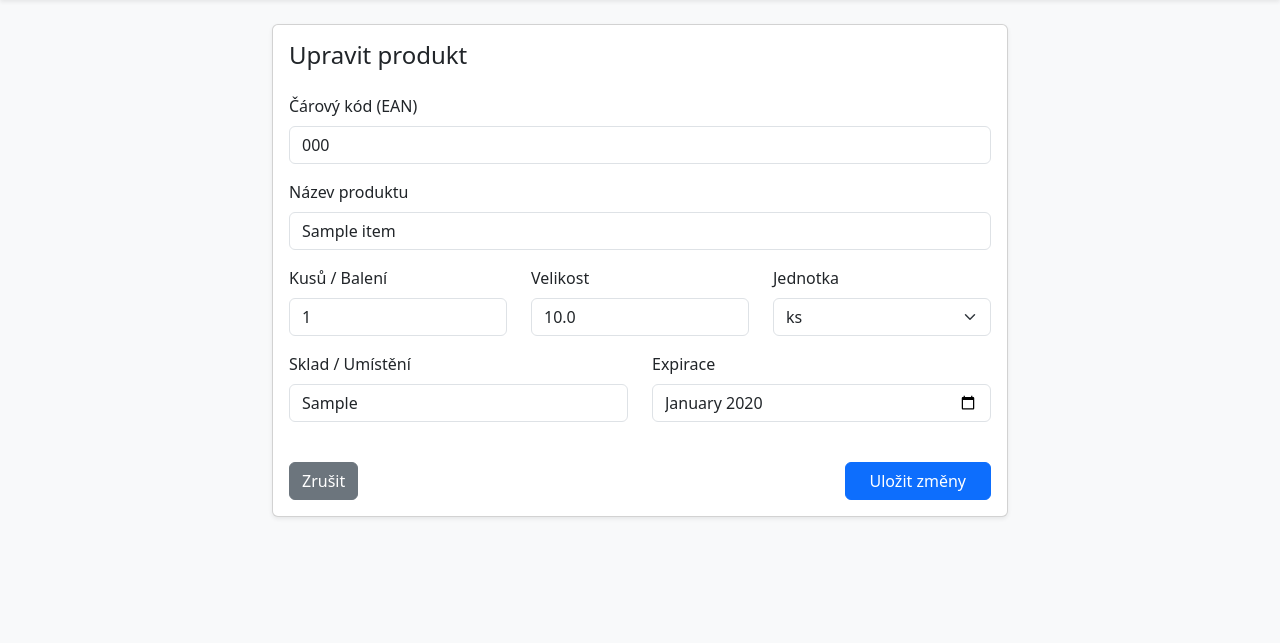
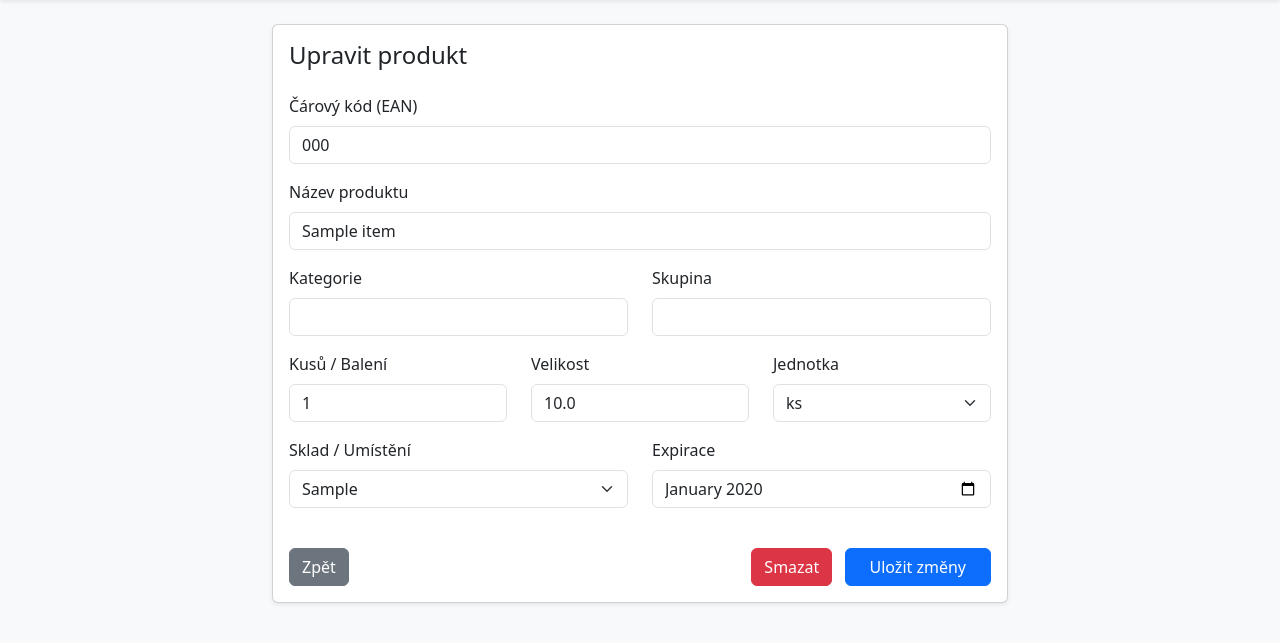
Before and after one commit to lmalar/sklad-potravin, a Flask app: page /edit/1 in a window 1280 px wide. Shown: the part 56-699 px from the top of the page. Run offline with Flask 3, Linux system fonts and the light colour scheme; tables that the repository leaves empty hold one stand-in row (values such as "Sample post").

Commit message:
Update edit.html

```diff
--- a/templates/edit.html
+++ b/templates/edit.html
@@ -6,14 +6,38 @@
             <div class="card-body">
                 <h4 class="card-title mb-4">Upravit produkt</h4>
                 <form method="POST" action="{{ url_for('edit', id=item.id) }}">
+
                     <div class="mb-3">
                         <label class="form-label">Čárový kód (EAN)</label>
                         <input type="text" class="form-control" name="barcode" value="{{ item.barcode or '' }}">
                     </div>
+
                     <div class="mb-3">
                         <label class="form-label">Název produktu</label>
                         <input type="text" class="form-control" name="name" value="{{ item.name }}" required>
                     </div>
+
+                    <div class="row">
+                        <div class="col-6 mb-3">
+                            <label class="form-label">Kategorie</label>
+                            <input list="category_list" class="form-control" name="category" value="{{ item.category }}" required>
+                            <datalist id="category_list">
+                                {% for c in categories %}
+                                <option value="{{ c }}"></option>
+                                {% endfor %}
+                            </datalist>
+                        </div>
+                        <div class="col-6 mb-3">
+                            <label class="form-label">Skupina</label>
+                            <input list="group_list" class="form-control" name="group_name" value="{{ item.group_name }}">
+                            <datalist id="group_list">
+                                {% for g in groups %}
+                                <option value="{{ g }}"></option>
+                                {% endfor %}
+                            </datalist>
+                        </div>
+                    </div>
+
                     <div class="row">
                         <div class="col-4 mb-3">
                             <label class="form-label">Kusů / Balení</label>
@@ -34,24 +58,28 @@
                             </select>
                         </div>
                     </div>
+
                     <div class="row">
                         <div class="col-6 mb-3">
                             <label class="form-label">Sklad / Umístění</label>
-                            <input type="text" class="form-control" name="location" list="locations" value="{{ item.location }}" required>
-                            <datalist id="locations">
+                            <select class="form-select" name="location">
                                 {% for loc in locations %}
-                                <option value="{{ loc }}">
+                                <option value="{{ loc }}" {% if item.location == loc %}selected{% endif %}>{{ loc }}</option>
                                 {% endfor %}
-                            </datalist>
+                            </select>
                         </div>
                         <div class="col-6 mb-3">
                             <label class="form-label">Expirace</label>
                             <input type="month" class="form-control" name="expiration" value="{{ item.expiration.strftime('%Y-%m') if item.expiration else '' }}">
                         </div>
                     </div>
+
                     <div class="d-flex justify-content-between mt-4">
-                        <a href="{{ url_for('index') }}" class="btn btn-secondary">Zrušit</a>
-                        <button type="submit" class="btn btn-primary px-4">Uložit změny</button>
+                        <a href="{{ url_for('index') }}" class="btn btn-secondary">Zpět</a>
+                        <div>
+                            <button type="submit" formaction="{{ url_for('delete', id=item.id) }}" class="btn btn-danger me-2" onclick="return confirm('Opravdu chcete tento produkt smazat?');">Smazat</button>
+                            <button type="submit" class="btn btn-primary px-4">Uložit změny</button>
+                        </div>
                     </div>
                 </form>
             </div>
```
